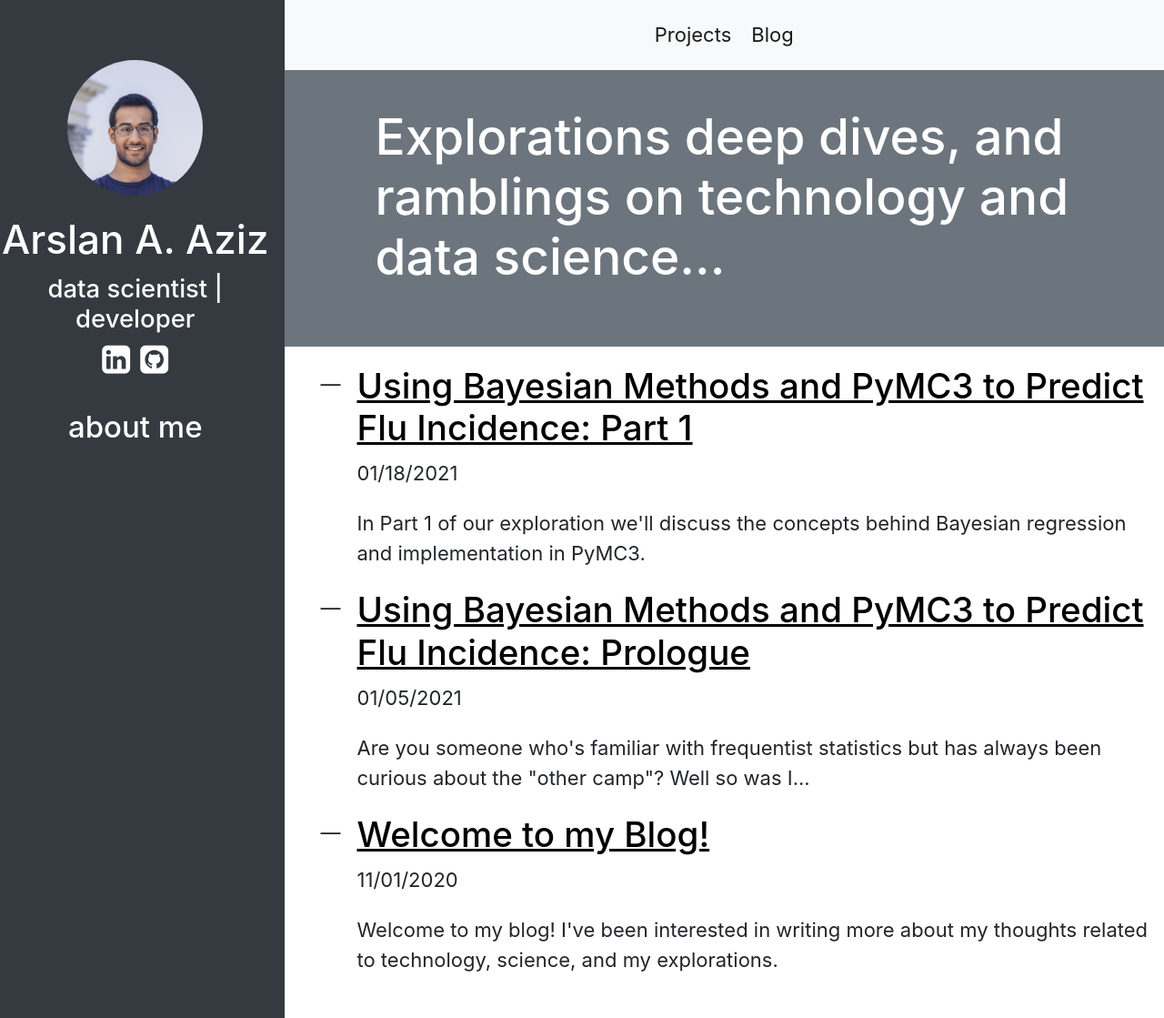
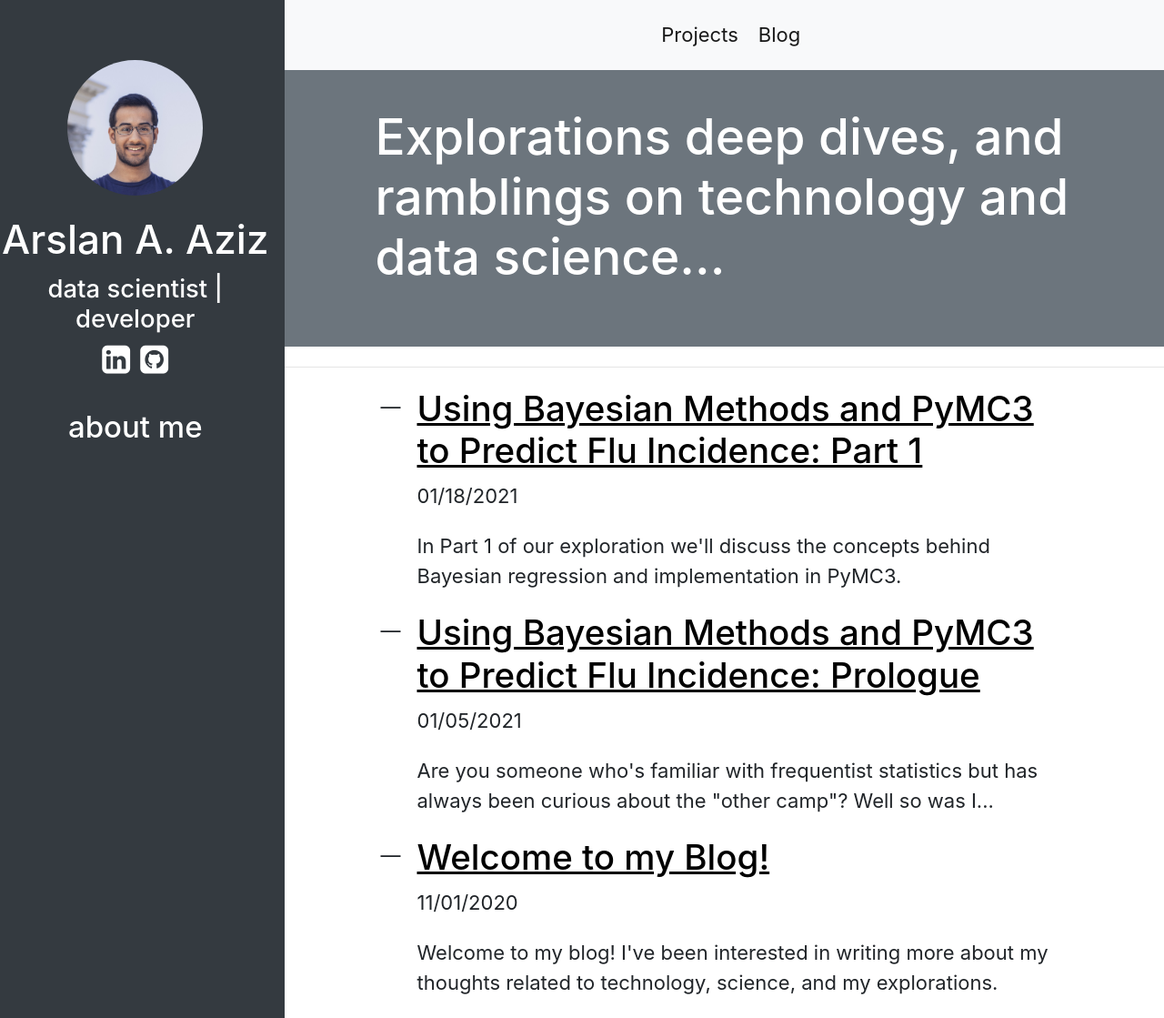
Before and after one commit to arslan-aziz/arslan-aziz.github.io, a Jekyll site: the page built from blog.html, in a window 1280 px wide. Shown: the whole page at 91% size. Built offline with Jekyll 4.4.1, drawn with Linux system fonts in a browser that asks for light colours; nearby versions of some CDN libraries.

Commit message:
set blog to be same col width as other pages

```diff
--- a/_layouts/default.html
+++ b/_layouts/default.html
@@ -33,12 +33,10 @@
             {% include sidebar.html %}
           </div>
         </div>
-        <div class="col-9 pl-0">
+        <div class="col-9 pl-0 pr-0">
           {% include navigation.html %}
           <hr style="border: 20px solid #6c757d; margin: 0px; background-color: #6c757d;">
-          <div>
-            {{ content }}
-          </div>
+          {{ content }}
         </div>
       </div>
     </div>
--- a/aboutme.html
+++ b/aboutme.html
@@ -2,7 +2,7 @@
 layout: default
 title: About Me
 ---
-<div class="container-flex">
+<div>
     <div class="bg-secondary">
         <h1 class=aboutme-font style="color:white; margin-left: 100px;">
             Hello! My name is Arslan.
--- a/blog.html
+++ b/blog.html
@@ -2,7 +2,8 @@
 layout: default
 title: Blog
 ---
-<div class="container-flex">
+
+<div>
   <style>
     ul {
       list-style-type: none;
@@ -16,13 +17,15 @@ title: Blog
       margin-left: -40px;
     }
   </style>
+
   <div class="bg-secondary">
     <h1 style="color: white; margin-left: 100px;" class="aboutme-font">
       Explorations deep dives, and ramblings on technology and data science...<br><br>
     </h1>
   </div>
-
-  <ul class="aboutme-font">
+  <hr>
+  <div class="aboutme-size-font ml-5 mr-5 pr-5">
+    <ul>
       {% for post in site.posts %}
         <li>
           <h3><a href="{{ post.url }}" style="color: black;"><u>{{ post.title }}</u></a></h3>
@@ -32,3 +35,4 @@ title: Blog
       {% endfor %}
     </ul>
   </div>
+</div>
--- a/index.html
+++ b/index.html
@@ -3,7 +3,7 @@ layout: default
 title: Projects
 ---
 
-<div class="container-fluid mt-5">
+<div class="mt-5">
     <div class="row justify-content-center">
         <div class="col-auto mb-3">
             <div class="card h-100" style="width: 36rem;">
```
Lines whose indentation alone changed are shown as unchanged.
